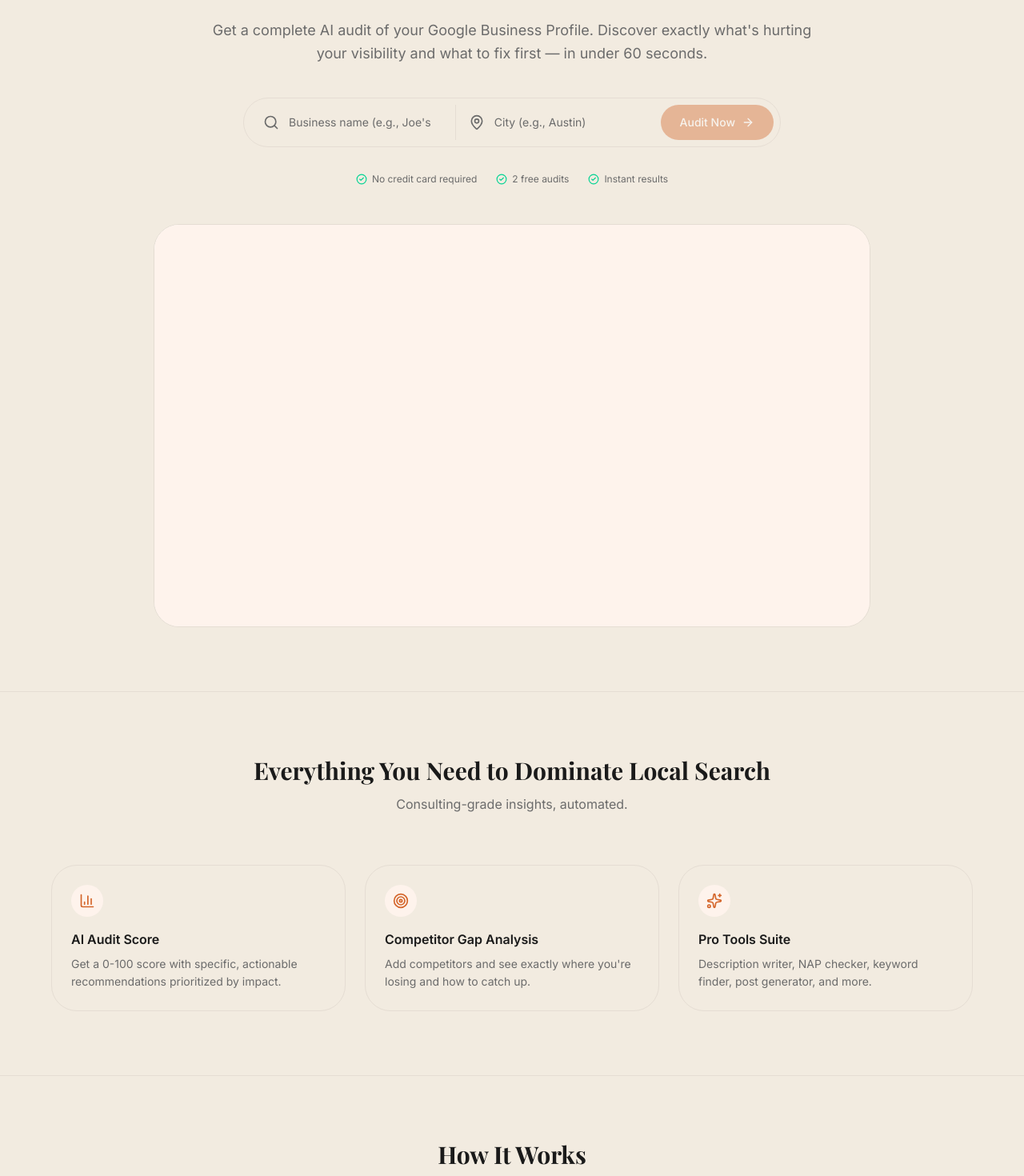
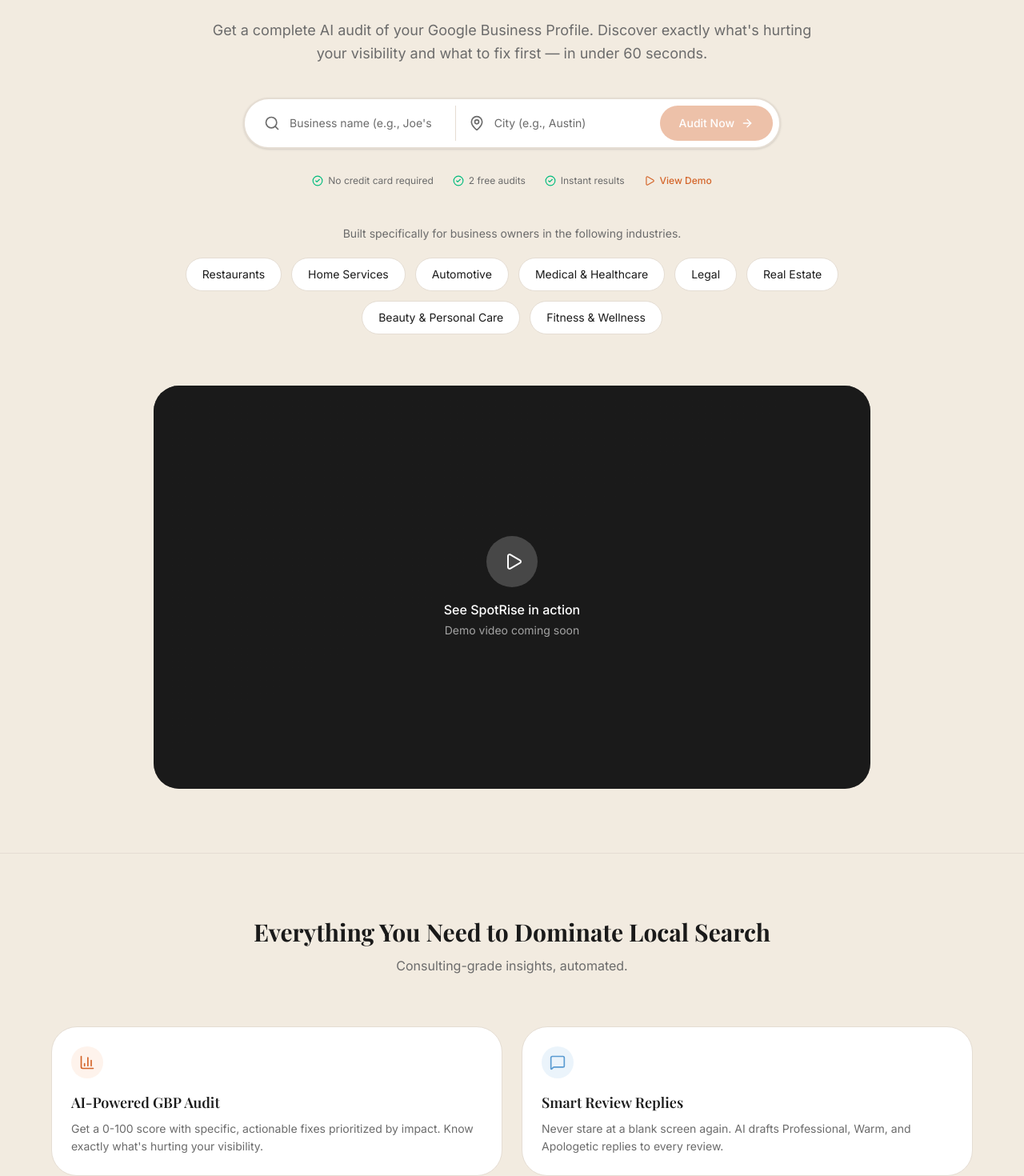
Before and after one commit to kmadyastha/spotrise, a Next.js app: page / in a window 1280 px wide. Shown: the part 350-1820 px from the top of the page at 80% size. Built offline with nearby package versions, Linux system fonts and the light colour scheme; a web font is replaced by a local one.

Commit message:
feat: consolidated insights card, competitor gap analysis, weekly pulse, pro tools shelf, full auth gating

```diff
--- a/src/app/page.tsx
+++ b/src/app/page.tsx
@@ -2,7 +2,7 @@
 
 import React, { useState, useEffect, useCallback } from "react";
 import {
-  Search, Star, TrendingUp, TrendingDown, Minus, Lock, Zap, ChevronRight, X, User, Mail,
+  Search, Star, TrendingUp, TrendingDown, Minus, Lock, Zap, ChevronRight, ChevronDown, ChevronUp, X, User, Mail,
   ArrowRight, Play, CheckCircle2, AlertCircle, MessageSquare, Calendar, BarChart3, Target,
   FileText, MapPin, KeyRound, HelpCircle, Image as ImageIcon, Plus, Trash2, Eye, EyeOff,
   RefreshCw, Copy, ThumbsUp, ThumbsDown, Clock, Camera, Phone, Globe, Award, Sparkles, Shield,
@@ -74,6 +74,17 @@
   { metric: "Photo Count", current: 12, previous: 12, change: 0, unit: "" },
 ];
 
+const FAQS = [
+  { q: "What is SpotRise and how can it help my business?", a: "SpotRise is an AI-powered Google Business Profile optimizer built for local businesses. We audit your profile, draft smart replies to reviews, generate weekly posts, and track your competitors — so you rank higher on Google Maps without hiring an agency." },
+  { q: "Do I need any tech skills?", a: "Not at all. Just enter your business name and city. Our AI handles the rest. Everything is copy-paste ready for your Google Business Profile." },
+  { q: "Will this actually improve my Google ranking?", a: "Yes. Google rewards active, complete profiles with regular posts and prompt review replies. SpotRise automates exactly those signals that push you higher in local search." },
+  { q: "What if I already have a website?", a: "SpotRise complements your website by optimizing your Google Business Profile — the #1 factor for local search visibility. We make sure customers find you on Google Maps first." },
+  { q: "How does the review reply AI work?", a: "Our AI reads each review and drafts three tone options: Professional, Warm, and Apologetic. You pick the one that fits your brand voice, copy it, and paste it into your Google Business Profile." },
+  { q: "Can I cancel anytime?", a: "Absolutely. No contracts, no setup fees. Upgrade or downgrade whenever you want." },
+];
+
+const INDUSTRIES = ["Restaurants", "Home Services", "Automotive", "Medical & Healthcare", "Legal", "Real Estate", "Beauty & Personal Care", "Fitness & Wellness"];
+
 const PRO_TOOLS = [
   { id: "description", name: "Description Writer", description: "AI-optimized Google Business Profile description with local SEO keywords", icon: FileText },
   { id: "nap", name: "NAP Checker", description: "Verify Name, Address, Phone consistency across 50+ directories", icon: MapPin },
@@ -119,6 +130,7 @@
   /* UI */
   const [activeTab, setActiveTab] = useState<"overview" | "reviews" | "posts" | "competitors" | "tools">("overview");
   const [copiedPost, setCopiedPost] = useState<number | null>(null);
+  const [openFaq, setOpenFaq] = useState<number | null>(0);
 
   /* Derived */
   const filteredReviews = MOCK_REVIEWS.filter((r) => reviewFilter === "all" ? true : r.sentiment === reviewFilter);
@@ -263,7 +275,7 @@
                   You have {2 - auditCount} free audit{2 - auditCount !== 1 ? "s" : ""} remaining
                 </div>
               )}
-              <div className="flex flex-col sm:flex-row gap-3 p-2 rounded-2xl bg-cream border border-border-warm backdrop-blur-sm">
+              <div className="flex flex-col sm:flex-row gap-3 p-2 rounded-2xl bg-white border-2 border-border-warm shadow-sm">
                 <div className="flex-1 flex items-center gap-3 px-4 py-3">
                   <Search className="w-5 h-5 text-gray-warm shrink-0" />
                   <input type="text" placeholder="Business name (e.g., Joe's Pizza)" value={businessName} onChange={(e) => setBusinessName(e.target.value)} onKeyDown={(e) => e.key === "Enter" && handleSearch()}
@@ -281,43 +293,62 @@
               </div>
             </div>
 
-            <div className="mt-8 flex items-center justify-center gap-6 text-xs text-gray-warm">
-              <span className="flex items-center gap-1.5"><CheckCircle2 className="w-3.5 h-3.5 text-emerald-400" />No credit card required</span>
-              <span className="flex items-center gap-1.5"><CheckCircle2 className="w-3.5 h-3.5 text-emerald-400" />2 free audits</span>
-              <span className="flex items-center gap-1.5"><CheckCircle2 className="w-3.5 h-3.5 text-emerald-400" />Instant results</span>
+            <div className="mt-8 flex flex-wrap items-center justify-center gap-x-6 gap-y-2 text-xs text-gray-warm">
+              <span className="flex items-center gap-1.5"><CheckCircle2 className="w-3.5 h-3.5 text-emerald-500" />No credit card required</span>
+              <span className="flex items-center gap-1.5"><CheckCircle2 className="w-3.5 h-3.5 text-emerald-500" />2 free audits</span>
+              <span className="flex items-center gap-1.5"><CheckCircle2 className="w-3.5 h-3.5 text-emerald-500" />Instant results</span>
+              <button onClick={() => document.getElementById("video-demo")?.scrollIntoView({ behavior: "smooth" })} className="flex items-center gap-1.5 text-orange font-medium hover:text-orange-hover transition-colors">
+                <Play className="w-3.5 h-3.5" />View Demo
+              </button>
             </div>
           </div>
         </section>
 
-        {/* Demo Video Placeholder */}
-        <section className="pb-20 px-4">
+        {/* Industries */}
+        <section className="pb-16 px-4">
+          <div className="max-w-4xl mx-auto text-center">
+            <p className="text-sm text-gray-warm mb-5">Built specifically for business owners in the following industries.</p>
+            <div className="flex flex-wrap justify-center gap-3">
+              {INDUSTRIES.map((ind) => (
+                <span key={ind} className="px-5 py-2.5 bg-white border border-border-warm rounded-full text-sm text-charcoal hover:border-orange hover:text-orange transition-colors cursor-default">{ind}</span>
+              ))}
+            </div>
+          </div>
+        </section>
+
+        {/* Demo Video */}
+        <section id="video-demo" className="pb-20 px-4">
           <div className="max-w-4xl mx-auto">
-            <div className="relative aspect-video rounded-2xl bg-gradient-to-br from-white to-cream border border-border-warm flex flex-col items-center justify-center gap-4 overflow-hidden group cursor-pointer">
-              <div className="absolute inset-0 bg-gradient-to-br from-orange-light to-orange-light" />
-              <div className="w-16 h-16 rounded-full bg-white flex items-center justify-center group-hover:bg-cream-dark transition-colors">
-                <Play className="w-6 h-6 text-charcoal ml-1" />
+            <div className="relative aspect-video rounded-2xl bg-charcoal overflow-hidden flex flex-col items-center justify-center gap-4 group cursor-pointer">
+              <div className="absolute inset-0 bg-gradient-to-br from-charcoal/80 to-charcoal/40" />
+              <div className="relative z-10 text-center">
+                <div className="w-16 h-16 rounded-full bg-white/20 backdrop-blur-sm flex items-center justify-center mx-auto mb-4 group-hover:scale-110 transition-transform">
+                  <Play className="w-6 h-6 text-white ml-1" />
+                </div>
+                <p className="text-white font-medium">See SpotRise in action</p>
+                <p className="text-white/60 text-sm mt-1">Demo video coming soon</p>
               </div>
-              <p className="text-gray-warm text-sm">Demo video coming soon</p>
             </div>
           </div>
         </section>
 
         {/* Features */}
-        <section className="py-20 border-t border-border-warm px-4">
+        <section id="features" className="py-20 border-t border-border-warm px-4">
           <div className="max-w-6xl mx-auto">
             <div className="text-center mb-16">
               <h2 className="font-serif text-3xl font-bold">Everything You Need to Dominate Local Search</h2>
               <p className="mt-3 text-gray-warm">Consulting-grade insights, automated.</p>
             </div>
-            <div className="grid md:grid-cols-3 gap-6">
+            <div className="grid md:grid-cols-2 gap-6">
               {[
-                { icon: BarChart3, title: "AI Audit Score", desc: "Get a 0-100 score with specific, actionable recommendations prioritized by impact." },
-                { icon: Target, title: "Competitor Gap Analysis", desc: "Add competitors and see exactly where you're losing and how to catch up." },
-                { icon: Sparkles, title: "Pro Tools Suite", desc: "Description writer, NAP checker, keyword finder, post generator, and more." },
+                { icon: BarChart3, title: "AI-Powered GBP Audit", desc: "Get a 0-100 score with specific, actionable fixes prioritized by impact. Know exactly what's hurting your visibility.", iconBg: "bg-orange-light", iconColor: "text-orange" },
+                { icon: MessageSquare, title: "Smart Review Replies", desc: "Never stare at a blank screen again. AI drafts Professional, Warm, and Apologetic replies to every review.", iconBg: "bg-blue-soft/15", iconColor: "text-blue-soft-dark" },
+                { icon: Calendar, title: "Weekly Post Generator", desc: "Get three ready-to-publish Google Business Posts every week — offers, updates, and events tailored to your business.", iconBg: "bg-emerald-50", iconColor: "text-emerald-600" },
+                { icon: Target, title: "Competitor Gap Analysis", desc: "Add competitors and see exactly where you're losing — photos, reviews, response rate — and how to catch up.", iconBg: "bg-rose-50", iconColor: "text-rose-500" },
               ].map((f, i) => (
-                <div key={i} className="p-6 rounded-2xl bg-cream border border-border-warm hover:border-border-warm transition-colors">
-                  <div className="w-10 h-10 rounded-xl bg-orange-light flex items-center justify-center mb-4"><f.icon className="w-5 h-5 text-orange" /></div>
-                  <h3 className="font-semibold mb-2">{f.title}</h3>
+                <div key={i} className="p-6 rounded-2xl bg-white border border-border-warm hover:shadow-md transition-shadow">
+                  <div className={`w-10 h-10 rounded-xl ${f.iconBg} flex items-center justify-center mb-4`}><f.icon className={`w-5 h-5 ${f.iconColor}`} /></div>
+                  <h3 className="font-serif text-lg font-semibold mb-2">{f.title}</h3>
                   <p className="text-sm text-gray-warm leading-relaxed">{f.desc}</p>
                 </div>
               ))}
@@ -353,7 +384,7 @@
         </section>
 
         {/* Pricing */}
-        <section className="py-20 border-t border-border-warm px-4">
+        <section id="pricing" className="py-20 border-t border-border-warm px-4">
           <div className="max-w-4xl mx-auto">
             <div className="text-center mb-16">
               <h2 className="font-serif text-3xl font-bold">Simple Pricing</h2>
@@ -387,14 +418,72 @@
           </div>
         </section>
 
+        {/* FAQ */}
+        <section className="py-20 border-t border-border-warm px-4">
+          <div className="max-w-3xl mx-auto">
+            <div className="text-center mb-12">
+              <h2 className="font-serif text-3xl font-bold">Your questions, answered.</h2>
+            </div>
+            <div className="space-y-4">
+              {FAQS.map((faq, i) => (
+                <div key={i} className={`border rounded-2xl overflow-hidden transition-all ${openFaq === i ? "border-charcoal bg-white shadow-md" : "border-border-warm bg-white/50"}`}>
+                  <button onClick={() => setOpenFaq(openFaq === i ? null : i)} className="w-full flex items-center justify-between p-6 text-left">
+                    <span className="font-medium text-charcoal pr-4">{faq.q}</span>
+                    {openFaq === i ? <ChevronUp className="w-5 h-5 text-orange shrink-0" /> : <ChevronDown className="w-5 h-5 text-gray-warm shrink-0" />}
+                  </button>
+                  {openFaq === i && (
+                    <p className="px-6 pb-6 text-gray-warm leading-relaxed">{faq.a}</p>
+                  )}
+                </div>
+              ))}
+            </div>
+          </div>
+        </section>
+
+        {/* CTA Banner */}
+        <section className="max-w-5xl mx-auto px-4 pb-20">
+          <div className="bg-blue-soft rounded-[2.5rem] p-12 md:p-16 text-center">
+            <h2 className="font-serif text-3xl md:text-4xl text-charcoal mb-6">
+              Are you ready to dominate <span className="italic text-orange">local search</span> and generate more leads for your business?
+            </h2>
+            <div className="flex flex-col sm:flex-row items-center justify-center gap-4">
+              <button onClick={() => setShowLogin(true)} className="bg-orange text-white px-8 py-3.5 rounded-full font-medium hover:bg-orange-hover transition-colors">Get started</button>
+              <button onClick={() => document.getElementById("video-demo")?.scrollIntoView({ behavior: "smooth" })} className="bg-white text-charcoal px-8 py-3.5 rounded-full font-medium hover:bg-cream-dark transition-colors">View Demo</button>
+            </div>
+          </div>
+        </section>
+
         {/* Footer */}
-        <footer className="py-8 border-t border-border-warm px-4">
-          <div className="max-w-6xl mx-auto flex flex-col sm:flex-row items-center justify-between gap-4">
-            <div className="flex items-center gap-2">
-              <div className="w-6 h-6 rounded-md bg-orange flex items-center justify-center"><Zap className="w-3.5 h-3.5 text-white" /></div>
-              <span className="font-serif font-semibold">SpotRise</span>
+        <footer className="border-t border-border-warm px-4">
+          <div className="max-w-6xl mx-auto py-12">
+            <div className="grid md:grid-cols-4 gap-8 mb-8">
+              <div className="md:col-span-1">
+                <div className="flex items-center gap-2.5 mb-3">
+                  <div className="w-7 h-7 rounded-full bg-orange flex items-center justify-center"><Zap className="w-3.5 h-3.5 text-white" /></div>
+                  <span className="text-lg font-serif font-bold text-charcoal">SpotRise</span>
+                </div>
+                <p className="text-sm text-gray-warm">Built for owners who want to take control of their Google presence.</p>
+              </div>
+              <div>
+                <h4 className="text-xs font-semibold tracking-[0.15em] text-orange uppercase mb-4">Product</h4>
+                <ul className="space-y-2 text-sm text-gray-warm">
+                  <li><a href="#features" className="hover:text-charcoal">Features</a></li>
+                  <li><a href="#pricing" className="hover:text-charcoal">Pricing</a></li>
+                </ul>
+              </div>
+              <div>
+                <h4 className="text-xs font-semibold tracking-[0.15em] text-orange uppercase mb-4">Company</h4>
+                <ul className="space-y-2 text-sm text-gray-warm"><li><span className="hover:text-charcoal cursor-pointer">Blog</span></li></ul>
+              </div>
+              <div>
+                <h4 className="text-xs font-semibold tracking-[0.15em] text-orange uppercase mb-4">Legal</h4>
+                <ul className="space-y-2 text-sm text-gray-warm">
+                  <li><span className="hover:text-charcoal cursor-pointer">Privacy</span></li>
+                  <li><span className="hover:text-charcoal cursor-pointer">Terms</span></li>
+                </ul>
+              </div>
             </div>
-            <p className="text-xs text-gray-warm">© 2026 SpotRise. All rights reserved.</p>
+            <div className="border-t border-border-warm pt-6 text-sm text-gray-warm">© 2026 SpotRise, Inc.</div>
           </div>
         </footer>
 
```
